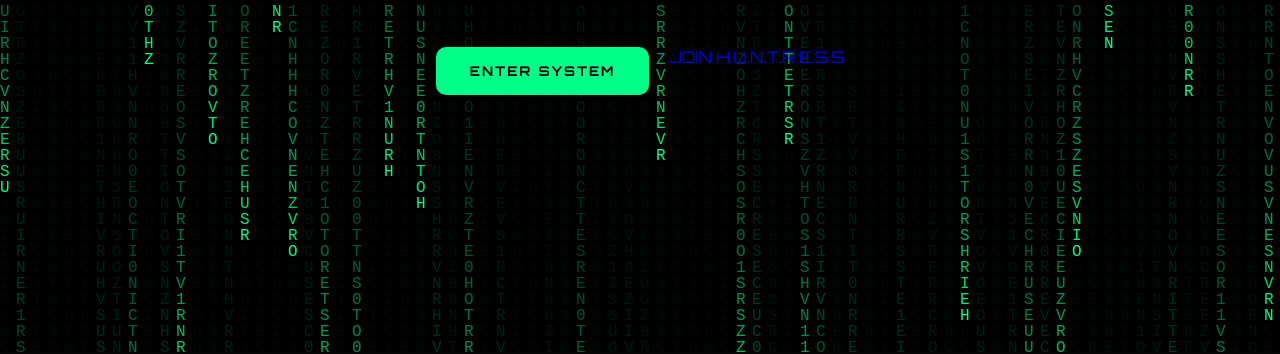
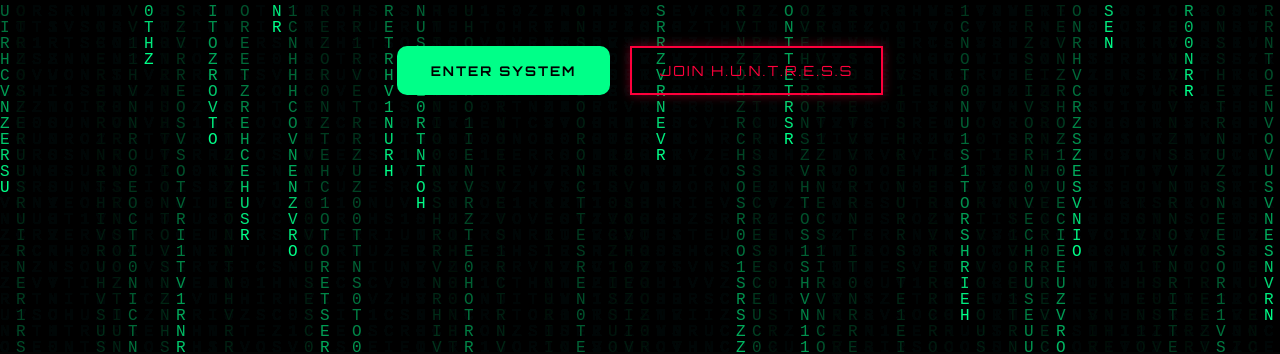
Before and after one commit to Avenovvvv/huntress-core, a plain HTML site: page index.html in a window 1280 px wide. Shown: the part 448-802 px from the top of the page. Drawn offline with Linux system fonts and the light colour scheme.

Commit message:
Add styles for join button

```diff
--- a/style.css
+++ b/style.css
@@ -903,3 +903,40 @@
     }
 
 }
+.join-btn {
+
+display: inline-block;
+
+padding: 14px 28px;
+
+background: transparent;
+
+border: 2px solid #ff003c;
+
+color: #ff003c;
+
+text-decoration: none;
+
+font-family: 'Orbitron', sans-serif;
+
+font-size: 14px;
+
+letter-spacing: 2px;
+
+transition: 0.3s ease;
+
+box-shadow: 0 0 10px rgba(255,0,60,0.4);
+
+}
+
+.join-btn:hover {
+
+background: #ff003c;
+
+color: black;
+
+box-shadow: 0 0 25px #ff003c;
+
+transform: scale(1.05);
+
+}
```
